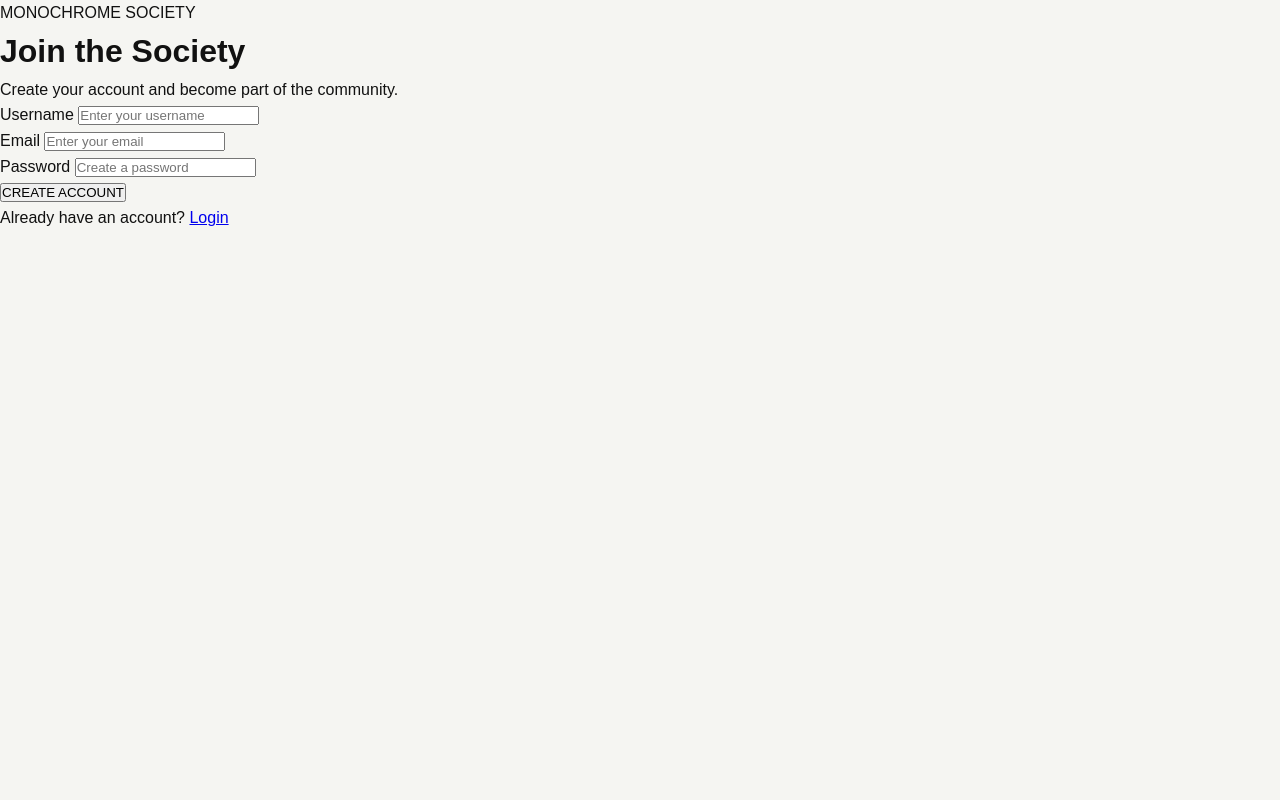
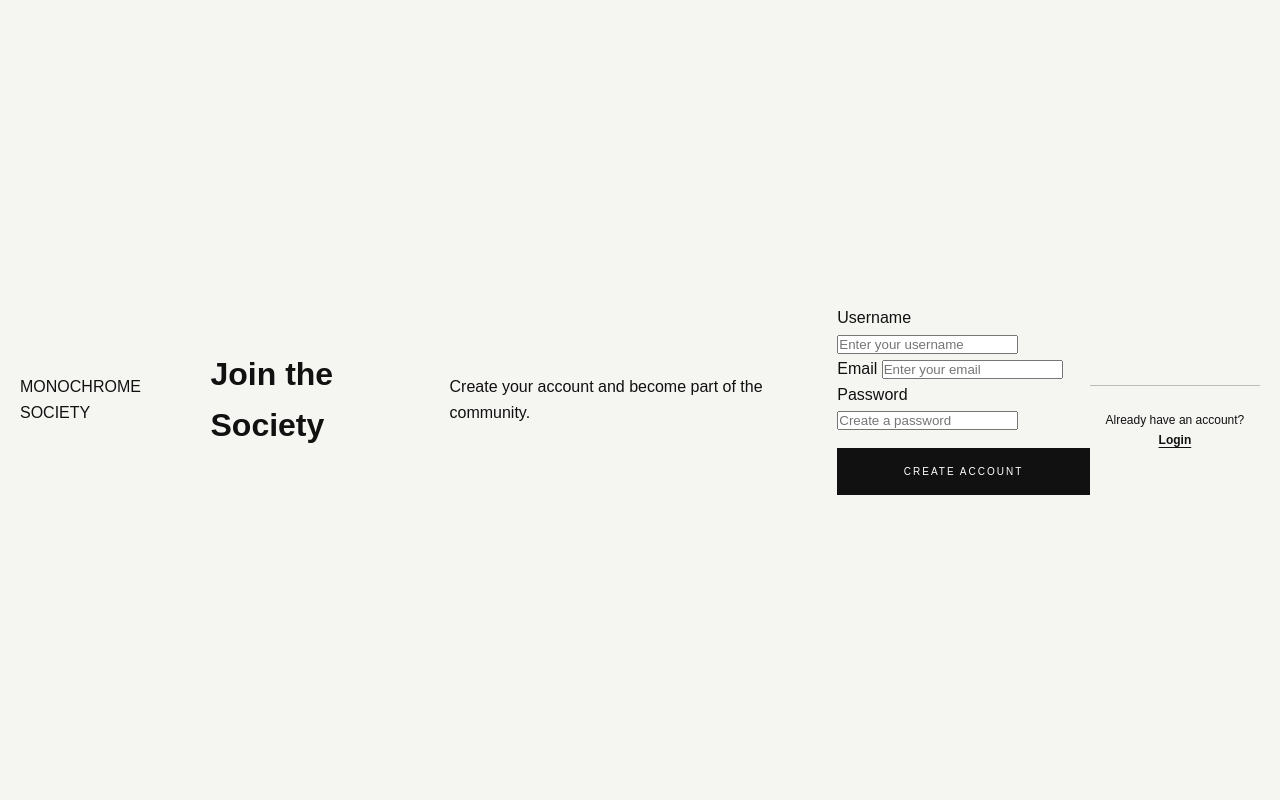
Before and after one commit to Sampath1407/monochrome-society, a Flask app: page /signup in a window 1280 px wide. Run offline with Flask 3, Linux system fonts and the light colour scheme.

Commit message:
Update style.css

```diff
--- a/static/css/style.css
+++ b/static/css/style.css
@@ -1948,3 +1948,141 @@
     }
 
 }
+/* ======================================================
+   AUTHENTICATION PAGES
+====================================================== */
+
+.auth-container {
+    min-height: 100vh;
+    width: 100%;
+    display: flex;
+    align-items: center;
+    justify-content: center;
+    padding: 60px 20px;
+    background: #f5f5f2;
+}
+
+.auth-box {
+    width: 100%;
+    max-width: 520px;
+    padding: 65px 60px;
+    border: 1px solid #111;
+    background: #f5f5f2;
+}
+
+.auth-box h1 {
+    font-family: Georgia, "Times New Roman", serif;
+    font-size: clamp(48px, 7vw, 78px);
+    font-weight: 400;
+    line-height: 0.95;
+    letter-spacing: -3px;
+    margin: 0 0 20px;
+}
+
+.auth-subtitle {
+    font-family: Georgia, "Times New Roman", serif;
+    font-size: 18px;
+    line-height: 1.5;
+    margin: 0 0 45px;
+    max-width: 420px;
+}
+
+.auth-error {
+    border: 1px solid #111;
+    padding: 14px 16px;
+    margin-bottom: 30px;
+    font-size: 12px;
+    line-height: 1.5;
+}
+
+.form-group {
+    margin-bottom: 30px;
+}
+
+.form-group label {
+    display: block;
+    margin-bottom: 12px;
+    font-size: 10px;
+    letter-spacing: 2px;
+    text-transform: uppercase;
+}
+
+.form-group input {
+    width: 100%;
+    border: none;
+    border-bottom: 1px solid #111;
+    background: transparent;
+    padding: 14px 0;
+    color: #111;
+    font-family: Arial, Helvetica, sans-serif;
+    font-size: 16px;
+    outline: none;
+    border-radius: 0;
+}
+
+.form-group input::placeholder {
+    color: #888;
+}
+
+.form-group input:focus {
+    border-bottom: 2px solid #111;
+}
+
+.auth-button {
+    width: 100%;
+    margin-top: 15px;
+    padding: 17px 24px;
+    border: 1px solid #111;
+    background: #111;
+    color: #fff;
+    font-size: 10px;
+    letter-spacing: 2px;
+    text-transform: uppercase;
+    cursor: pointer;
+    transition: background 0.2s ease, color 0.2s ease;
+}
+
+.auth-button:hover {
+    background: transparent;
+    color: #111;
+}
+
+.auth-switch {
+    margin-top: 35px;
+    padding-top: 25px;
+    border-top: 1px solid #bbb;
+    text-align: center;
+    font-size: 12px;
+}
+
+.auth-switch a {
+    color: #111;
+    font-weight: 700;
+    text-decoration: underline;
+    text-underline-offset: 3px;
+}
+
+.auth-switch a:hover {
+    text-decoration: none;
+}
+
+
+/* ======================================================
+   AUTH MOBILE
+====================================================== */
+
+@media (max-width: 600px) {
+
+    .auth-container {
+        padding: 30px 18px;
+    }
+
+    .auth-box {
+        padding: 45px 28px;
+    }
+
+    .auth-box h1 {
+        letter-spacing: -2px;
+    }
+
+}
```
